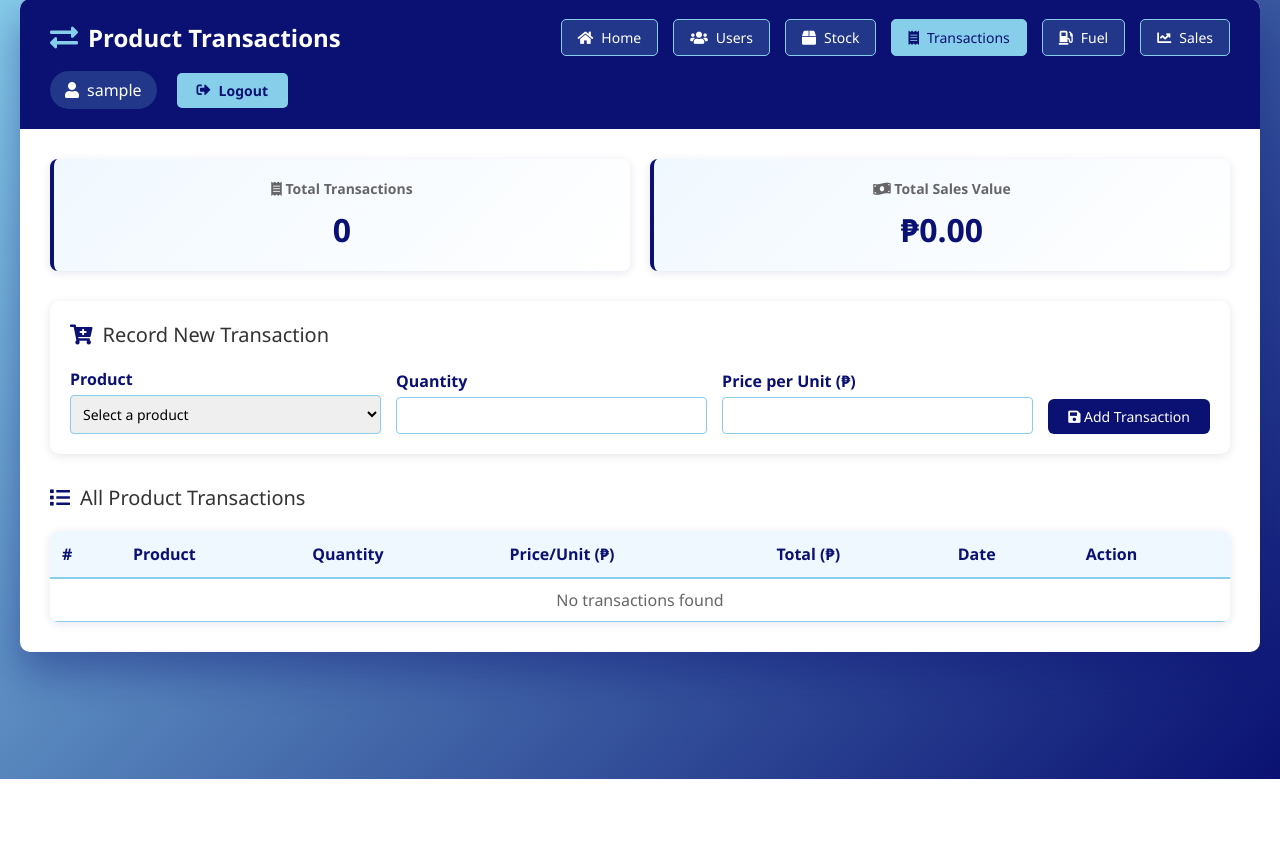
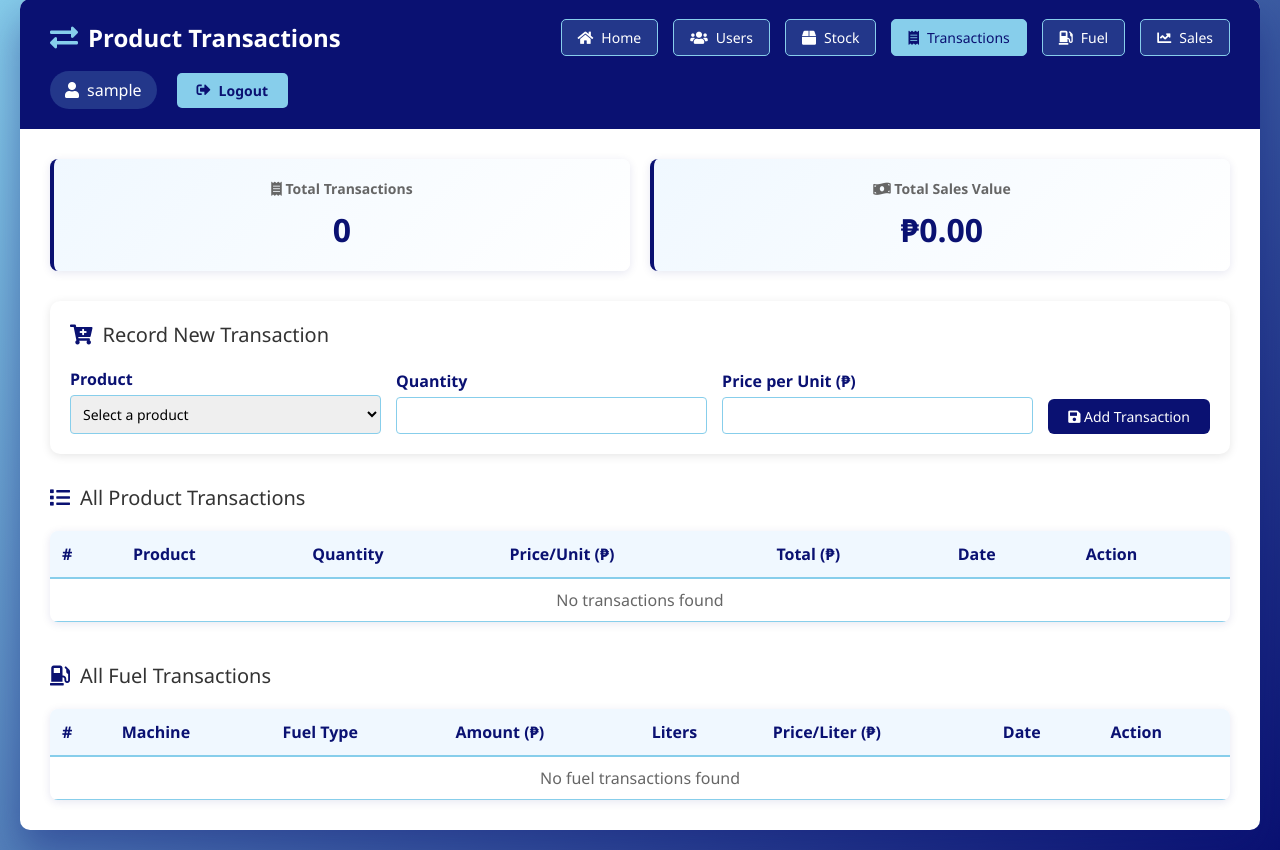
Before and after one commit to primo200/Midterms-csdc105, a Flask app: page /transactions in a window 1280 px wide. Shown: the part 21-871 px from the top of the page. Before the commit the page ends 800 px from the top, so only its background shows below. Run offline with Flask 3, Linux system fonts and the light colour scheme; the visitor is signed in with stand-in values (Sample User, id 1); some libraries are stand-ins or nearby versions.

Commit message:
Moved Fuel Transactions to transactions page

```diff
--- a/app.py
+++ b/app.py
@@ -182,13 +182,25 @@ def create_app():
             return redirect(url_for('login'))
         stock_items = ProductStock.query.all()
         transactions = ProductTransaction.query.order_by(ProductTransaction.created_at.desc()).all()
+        fuel_transactions = FuelTransaction.query.order_by(FuelTransaction.created_at.desc()).all()
         total_quantity = sum(t.quantity for t in transactions)
         total_amount = sum(float(t.total_price) for t in transactions)
         return render_template('transactions.html',
                             stock_items=stock_items,
                             transactions=transactions,
+                            fuel_transactions=fuel_transactions,
                             total_quantity=total_quantity,
                             total_amount=total_amount)
+
+    @app.route('/delete_fuel_transaction_form/<int:trans_id>', methods=['POST'])
+    def delete_fuel_transaction_form(trans_id):
+        if 'user_id' not in session:
+            return redirect(url_for('login'))
+        trans = FuelTransaction.query.get_or_404(trans_id)
+        db.session.delete(trans)
+        db.session.commit()
+        flash('Fuel transaction deleted', 'success')
+        return redirect(url_for('transactions'))
 
     @app.route('/add_product_stock', methods=['POST'])
     def add_product_stock():
--- a/templates/transactions.html
+++ b/templates/transactions.html
@@ -422,6 +422,52 @@
                     </tbody>
                 </table>
             </div>
+            <!-- Fuel Transactions Table -->
+            <div class="section-title" style="margin-top: 40px;">
+                <i class="fas fa-gas-pump"></i>
+                All Fuel Transactions
+            </div>
+            <div class="table-container">
+                <table>
+                    <thead>
+                        <tr>
+                            <th>#</th>
+                            <th>Machine</th>
+                            <th>Fuel Type</th>
+                            <th>Amount (₱)</th>
+                            <th>Liters</th>
+                            <th>Price/Liter (₱)</th>
+                            <th>Date</th>
+                            <th>Action</th>
+                        </tr>
+                    </thead>
+                    <tbody>
+                        {% for trans in fuel_transactions %}
+                        <tr>
+                            <td>{{ loop.index }}</td>
+                            <td>Machine {{ trans.machine_number }}</td>
+                            <td>{{ trans.fuel_type }}</td>
+                            <td>₱{{ "%.2f"|format(trans.amount) }}</td>
+                            <td>{{ "%.3f"|format(trans.liters) }}</td>
+                            <td>₱{{ "%.2f"|format(trans.price_per_liter) }}</td>
+                            <td>{{ trans.created_at.strftime('%B %d, %Y %H:%M') if trans.created_at else 'N/A' }}</td>
+                            <td>
+                                <form method="POST" action="{{ url_for('delete_fuel_transaction_form', trans_id=trans.id) }}"
+                                    style="display: inline;">
+                                    <input type="hidden" name="csrf_token" value="{{ csrf_token() }}">
+                                    <button type="submit" class="remove-button">Delete</button>
+                                </form>
+                            </td>
+                        </tr>
+                        {% else %}
+                        <tr>
+                            <td colspan="8" style="text-align: center;">No fuel transactions found</td>
+                        </tr>
+                        {% endfor %}
+                    </tbody>
+                </table>
+            </div>
+            </div>
         </div>
     </div>
 </body>
```
Also changed, not shown: templates/fuel.html (+1 -37 lines).
